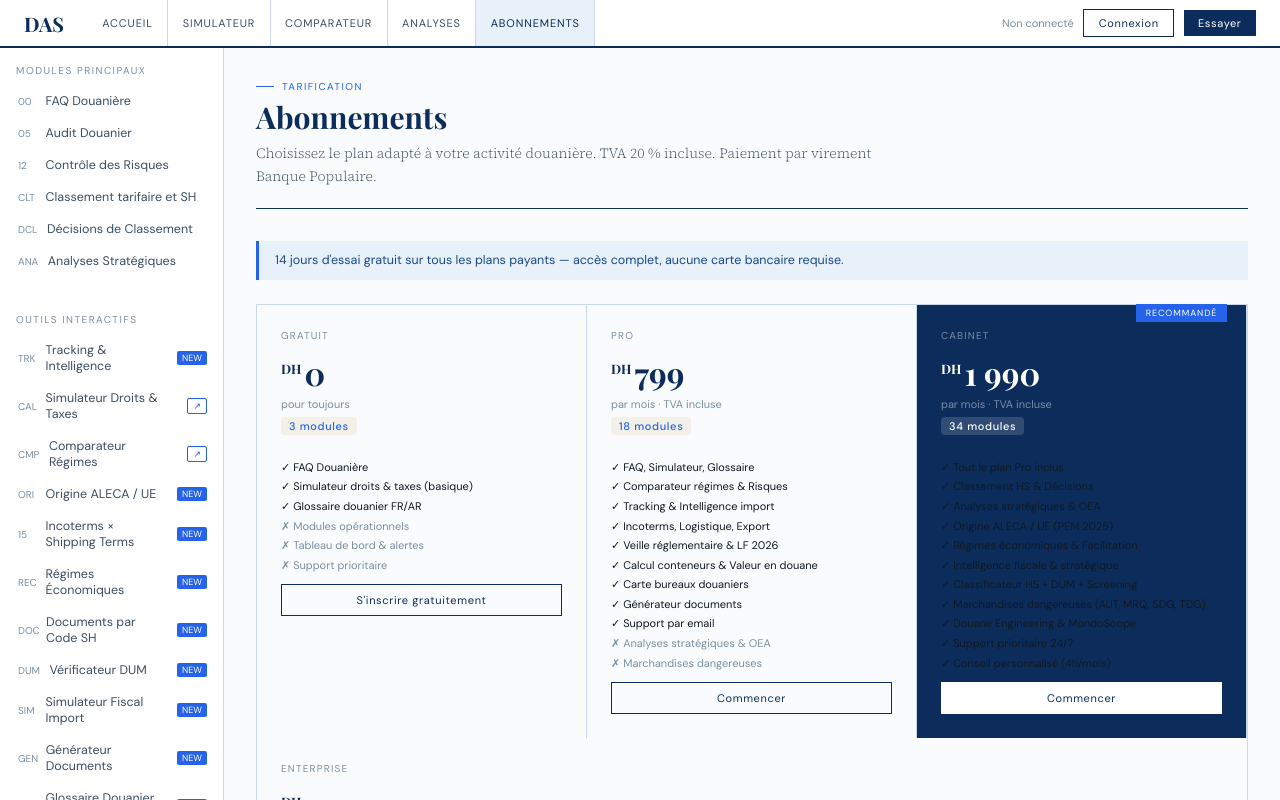
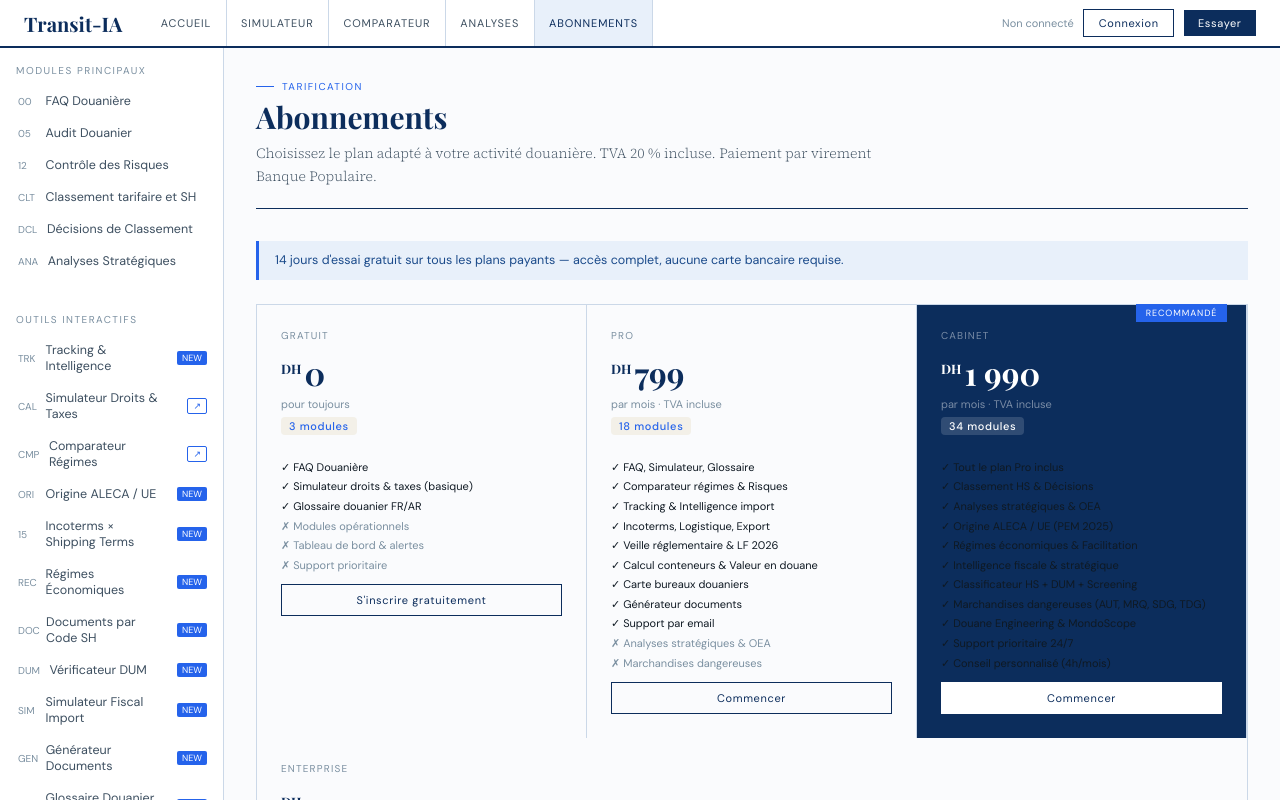
Before and after one commit to txpexpert/trans-txp, a Next.js app: page /abonnements in a window 1280 px wide. Shown: the top 800 px of the page. Built offline with nearby package versions, Linux system fonts and the light colour scheme; no server answers; a web font is replaced by a local one.

Commit message:
fix: renommer DAS en Transit-IA (reliquat du premier build)

```diff
--- a/components/Layout.tsx
+++ b/components/Layout.tsx
@@ -142,7 +142,7 @@ export default function Layout({ children, variant = 'inner' }: LayoutProps) {
               <span>{mastDate}</span>
             </div>
             <div className="mast-main">
-              <Link href="/" className="mast-logo">DAS</Link>
+              <Link href="/" className="mast-logo">Transit-IA</Link>
               <div className="mast-tagline">Démo interne — Phase de développement</div>
             </div>
             <div className="mast-nav">
@@ -163,7 +163,7 @@ export default function Layout({ children, variant = 'inner' }: LayoutProps) {
       {/* -- TOPNAV — pages internes -- */}
       {!isLanding && (
         <nav className="topnav">
-          <Link href="/" className="topnav-logo">DAS</Link>
+          <Link href="/" className="topnav-logo">Transit-IA</Link>
           <div className="topnav-links">
             <Link href="/"                    className={`topnav-link ${router.pathname === '/'                         ? 'active' : ''}`}>ACCUEIL</Link>
             <Link href="/modules/simulateur"  className={`topnav-link ${router.pathname.includes('simulateur')          ? 'active' : ''}`}>SIMULATEUR</Link>
@@ -251,7 +251,7 @@ export default function Layout({ children, variant = 'inner' }: LayoutProps) {
       >
         <div className="modal">
           <div className="modal-header">
-            <div className="modal-title">Connexion à DAS</div>
+            <div className="modal-title">Connexion à Transit-IA</div>
             <button className="modal-close" onClick={() => setLoginOpen(false)}>×</button>
           </div>
           <div className="modal-body">
--- a/pages/modules/audit.tsx
+++ b/pages/modules/audit.tsx
@@ -597,7 +597,7 @@ export default function AuditPage() {
 
       {/* Footer */}
       <div style={{ marginTop: '2rem', paddingTop: '1rem', borderTop: '.5px solid var(--color-border-tertiary)', display: 'flex', justifyContent: 'space-between', fontSize: 11, color: 'var(--color-text-secondary)' }}>
-        <span>Audit Douanier · DAS — Usage interne abonnés</span>
+        <span>Audit Douanier · Transit-IA — Usage interne abonnés</span>
         <span>Basé sur le Code des douanes 2022 · Loi de Finances 2025</span>
       </div>
 
--- a/pages/modules/faq.tsx
+++ b/pages/modules/faq.tsx
@@ -501,7 +501,7 @@ export default function FaqPage() {
         display: 'flex', alignItems: 'center', gap: '.75rem'
       }}>
         <span style={{ fontSize: 11, color: '#92400E', letterSpacing: '.04em' }}>
-          Contenu protégé · Document sous droit d'auteur · Accès réservé aux abonnés DAS
+          Contenu protégé · Document sous droit d'auteur · Accès réservé aux abonnés Transit-IA
         </span>
       </div>
 
@@ -736,7 +736,7 @@ export default function FaqPage() {
         display: 'flex', justifyContent: 'space-between',
         fontSize: 11, color: 'var(--inkm)'
       }}>
-        <span>Espace Expert Opérateurs · Document sous droit d'auteur · Usage réservé aux abonnés DAS</span>
+        <span>Espace Expert Opérateurs · Document sous droit d'auteur · Usage réservé aux abonnés Transit-IA</span>
         <span>Code des douanes 2022 · Loi de Finances 2025</span>
       </div>
 
--- a/pages/modules/risques.tsx
+++ b/pages/modules/risques.tsx
@@ -122,7 +122,7 @@ function SituationCard({ s, isOpen, onToggle }: {
               Réf. FAQ douanière : {s.ref_faq}
             </span>
             <span style={{ fontSize:9, color:'var(--color-border-secondary)', letterSpacing:'.05em' }}>
-              DOCUMENT SOUS DROIT D'AUTEUR · DAS
+              DOCUMENT SOUS DROIT D'AUTEUR · TRANSIT-IA
             </span>
           </div>
         </div>
@@ -281,7 +281,7 @@ export default function RisquesPage() {
         borderTop:'.5px solid var(--color-border-tertiary)',
         display:'flex', justifyContent:'space-between',
         fontSize:11, color:'var(--color-text-secondary)' }}>
-        <span>Contrôle des Risques · FAQ en Douane · Document sous droit d'auteur · DAS</span>
+        <span>Contrôle des Risques · FAQ en Douane · Document sous droit d'auteur · Transit-IA</span>
         <span>Code des douanes 2022 · Loi de Finances 2025</span>
       </div>
 
```
